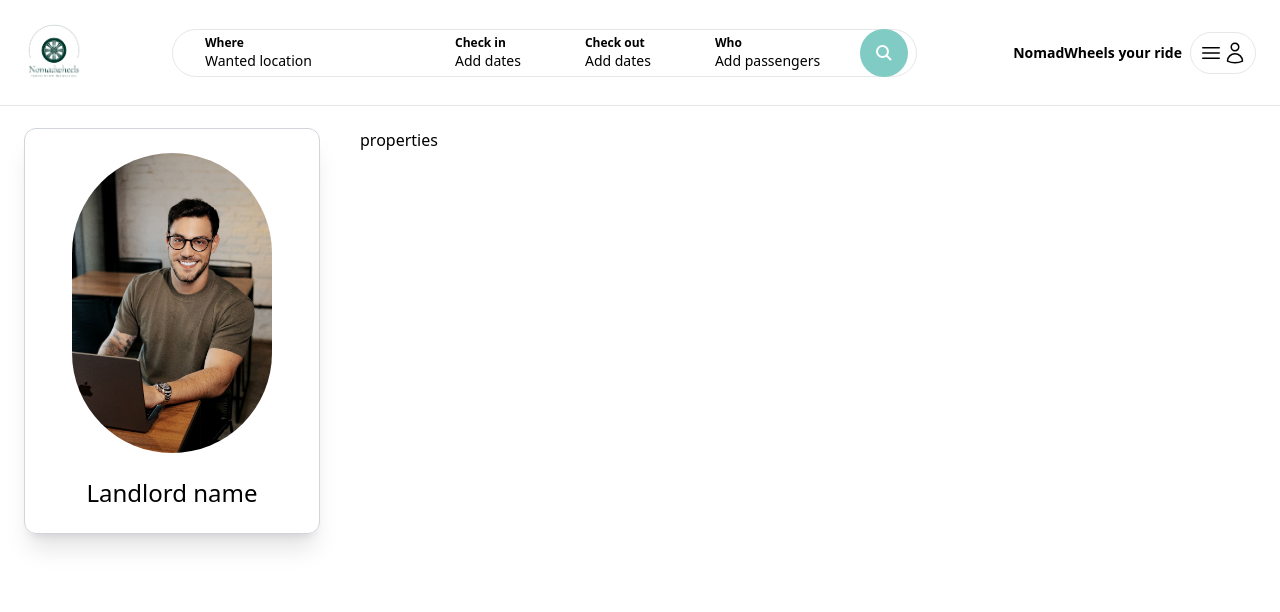
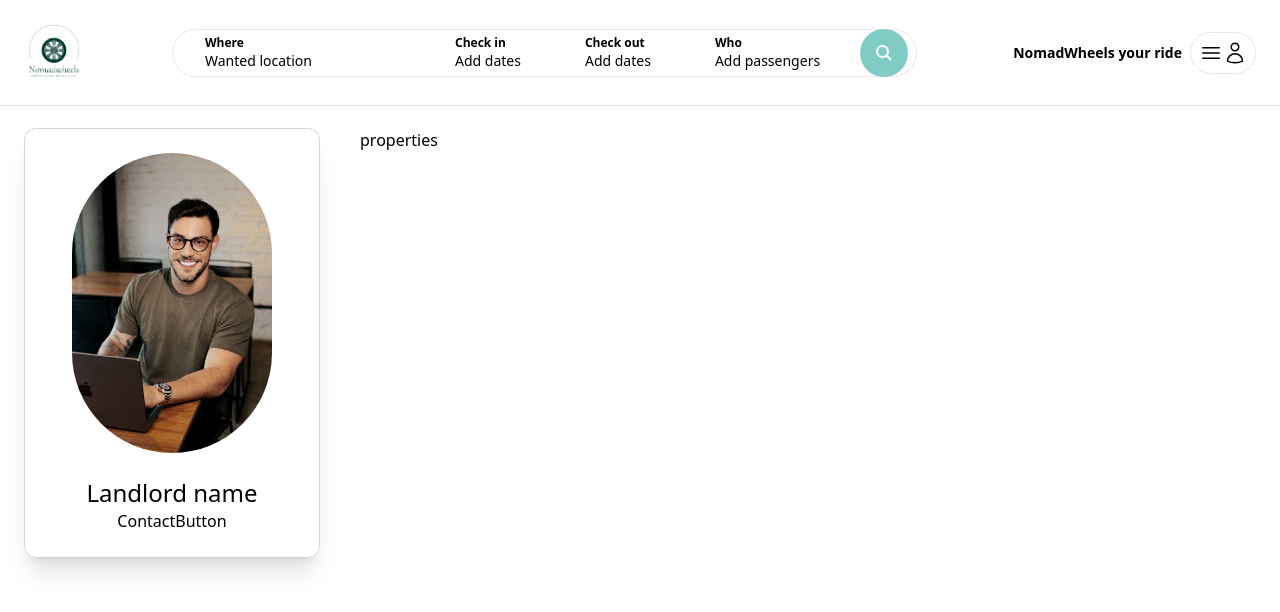
Before and after one commit to BabaMboga/NomadWheels, a Next.js app in the folder nomadWheels_App/: page /owners/1 in a window 1280 px wide. Shown: the top 612 px of the page. Built offline with nearby package versions, Linux system fonts and the light colour scheme.

Commit message:
added contact Buttocomponent

```diff
--- /dev/null
+++ b/nomadWheels_App/app/components/ContactButton.tsx
@@ -0,0 +1,9 @@
+import React from 'react';
+
+const ContactButton = () => {
+  return (
+    <div>ContactButton</div>
+  )
+}
+
+export default ContactButton
--- a/nomadWheels_App/app/owners/[id]/page.tsx
+++ b/nomadWheels_App/app/owners/[id]/page.tsx
@@ -1,4 +1,5 @@
 import Image from "next/image";
+import ContactButton from "@/app/components/ContactButton";
 
 const OwnerDetailPage = () => {
     return (
@@ -15,6 +16,7 @@ const OwnerDetailPage = () => {
                     />
 
                     <h1 className="mt-6 text-2xl">Landlord name</h1>
+                    <ContactButton />
                 </div>
             </aside>
 
```
